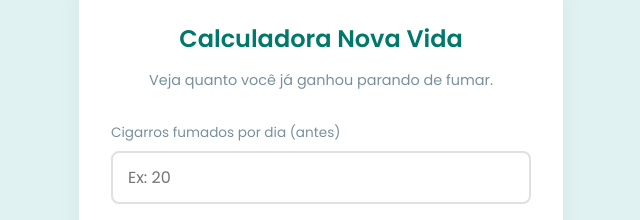
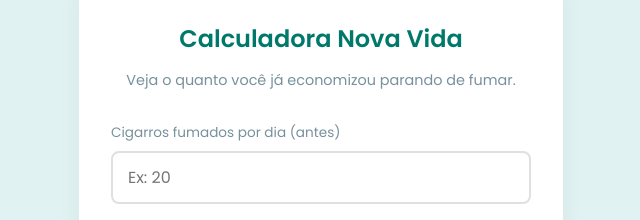
Before and after one commit to anakarolinaiclube-ux/calculadoraexf, a website: page index.html in a window 1280 px wide. Shown: the part 138-358 px from the top of the page, 319-959 px from the left. Drawn offline with Linux system fonts and the light colour scheme.

Commit message:
Update index.html

```diff
--- a/index.html
+++ b/index.html
@@ -157,7 +157,7 @@
 
 <div class="container">
     <h1>Calculadora Nova Vida</h1>
-    <p class="subtitle">Veja quanto você já ganhou parando de fumar.</p>
+    <p class="subtitle">Veja o quanto você já economizou parando de fumar.</p>
 
     <form id="calcForm">
         <div class="form-group">
```
